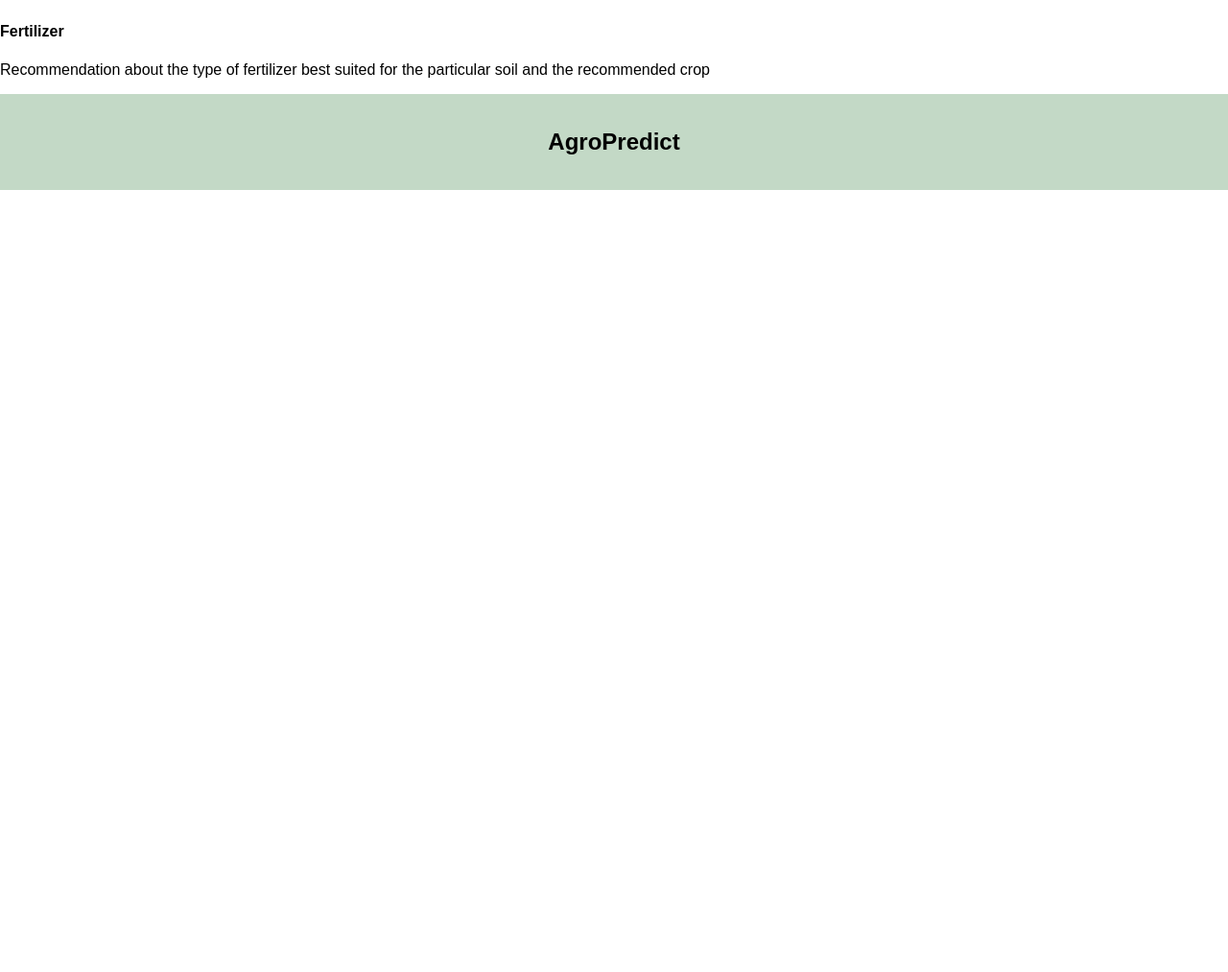
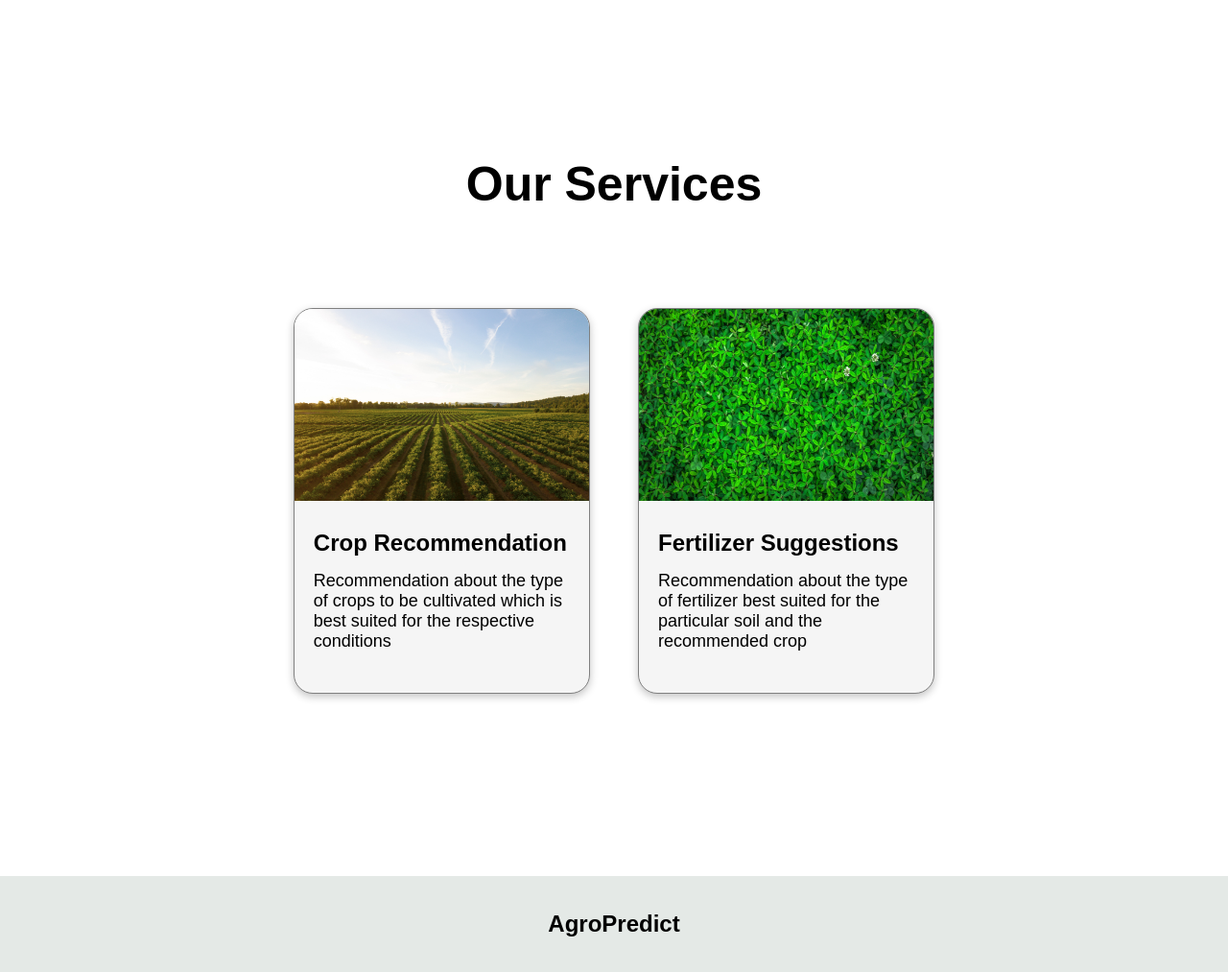
Before and after one commit to Nagpal45/AgroPredict, a Flask app: page / in a window 1280 px wide. Shown: the part 1407-2420 px from the top of the page at 96% size. Before the commit the page ends 1605 px from the top, so only its background shows below. Run offline with Flask 3, Linux system fonts and the light colour scheme; parts of the project's set-up code (start-up, migrations or seed data) failed here and were passed over; some web fonts are replaced.

Commit message:
home page css

```diff
--- a/app/static/css/style.css
+++ b/app/static/css/style.css
@@ -3,6 +3,10 @@ body {
     margin: 0;
     background: #fff;
 	font-family: 'Thasadith', sans-serif;
+	display: flex;
+	align-items: center;
+	justify-content: center;
+	flex-direction: column;
 }
 
 html {
@@ -36,7 +40,7 @@ li {
 	padding: 0;
 	position: static;
 	width: 100%;
-	height: 70px;
+	height: 80px;
 	display: flex;
 	align-items: center;
 	justify-content: center;
@@ -70,7 +74,7 @@ li {
 .footer{
 	width: 100%;
 	height: 100px;
-	background-color: #c3d9c6;
+	background-color: #e4e9e6;
 	display: flex;
 	align-items: center;
 	justify-content: center;
@@ -81,15 +85,162 @@ li {
 	font-weight: bold;
 }
 
-.banner-top {
+.banner {
     background: url(../images/farm_background.jpg) no-repeat center;
     background-size: cover;
+	width: 100%;
+	height: calc(100vh - 80px);
+	display: flex;
+	align-items: flex-start;
+	justify-content: center;
 }
+
+.bannerCont{
+	margin-top: 80px;
+	display: flex;
+	align-items: center;
+	justify-content: center;
+	flex-direction: column;
+	gap: 10px;
+}
+
+.bannerCont p{
+	margin: 0;padding: 0;
+}
+
+.bannerCont p:first-child{
+	font-size: 75px;
+	font-weight: bold;
+}
+
+.bannerCont p:nth-child(2){
+	font-size: 30px;
+}
+
+.aboutCont{
+	width: 80%;
+	height: 90vh;
+	display: flex;
+	align-items: center;
+	justify-content: flex-start;
+	flex-direction: column;
+}
+
+.aboutCont h3{
+	font-size: 50px;
+	margin-top: 80px;
+}
+
+.infoCont{
+	width: 100%;
+	display: flex;
+	align-items: center;
+	justify-content: center;
+	flex-direction: row;
+	margin-top: 50px;
+}
+
+.infoImgCont{
+	flex: 1;
+	display: flex;
+	align-items: center;
+	justify-content: center;
+	height: 100%;
+}
+
+.infoImgCont img{
+	width: 80%;
+	height: 100%;
+}
+
+.infoTextCont{
+	flex: 1;
+	display: flex;
+	align-items: center;
+	justify-content: center;
+	flex-direction: column;
+	gap: 20px;
+}
+
+.infoTextCont h4{
+	font-size: 30px;
+	margin: 0; padding: 0;
+}
+
+.infoTextCont p{
+	margin: 0; padding: 0;
+	font-size: 24px;
+}
+
+.servicesCont{
+	width: 80%;
+	display: flex;
+	height: 100vh;
+	align-items: center;
+	justify-content: flex-start;
+	flex-direction: column;
+}
+
+.servicesCont h3{
+	font-size: 50px;
+}
+
+.serviceList{
+	width: 100%;
+	display: flex;
+	align-items: center;
+	justify-content: center;
+	flex-direction: row;
+	gap: 50px;
+	margin-top: 50px;
+}
+
+.service{
+	width:30%;
+	height: 400px;
+	display: flex;
+	align-items: center;
+	justify-content: flex-start;
+	flex-direction: column;
+	overflow: hidden;
+	border-radius: 20px;
+	background-color: whitesmoke;
+	box-shadow: rgba(0, 0, 0, 0.24) 0px 3px 8px;
+	border: gray solid 0.5px;
+}
+
+.service img{
+	height: 50%;
+	width: 100%;
+}
+
+.serviceInfo{
+	width: 90%;
+	display: flex;
+	align-items: flex-start;
+	justify-content: center;
+	flex-direction: column;
+	padding-left: 20px;
+	padding-top: 30px;
+}
+
+.serviceInfo h4{
+	margin: 0;padding: 0;
+	font-size: 24px;
+}
+
+.serviceInfo p{
+	margin: 0;padding: 0;
+	font-size: 18px;
+	margin-top: 15px;
+}
+
 
 a.move-top {
     width: 34px;
     height: 34px;
     background: url(../images/move-top.png) no-repeat;
+	filter: invert(50%);
     display: inline-block;
     position: fixed;
     bottom: 4%;
--- a/app/templates/index.html
+++ b/app/templates/index.html
@@ -1,70 +1,54 @@
 {% extends 'layout.html' %}
 {% block body %}
-<section class="banner_w3lspvt" id="home">
-	<div class="csslider infinity" id="slider1">
-				<div class="banner-top">
-					<div class="overlay">
-						<div class="container">
-							<div class="w3layouts-banner-info text-center">
-								<h3 class="text-wh">AgroPredict</h3>
-								<h4 class="text-wh mx-auto my-4"><b>Get informed decisions about your farming strategy.</b></h4>
-								<br>
-							</div>
-						</div>
-					</div>
-				</div>
+	<div class="banner">
+		<div class="bannerCont">
+			<p>AgroPredict</p>
+			<p>Get informed decisions about your farming strategy.</p>
+		</div>
 	</div>
-</section>
 
-<section class="core-value py-5">
-	<div class="container py-md-4">
-		<h3 class="heading mb-sm-5 mb-4 text-center"> About Us</h3>
-		<div class="row core-grids">
-			<div class="col-lg-6 core-left">
-				<img src="{{ url_for('static', filename='images/core.jpg') }}" class="img-fluid" alt="" />
-			</div>
-			<div class="col-lg-6 core-right">
-				<h3 class="mt-4">Improving Agriculture, Improving Lives, Cultivating Crops To Make Farmers Increase
-					Profit.</h3>
-				<p class="mt-3">We use state-of-the-art machine learning and deep learning technologies to help you
+
+	<div class="aboutCont">
+		<h3> About Us</h3>
+		<div class="infoCont">
+			<div class="infoTextCont">
+				<h4>Improving Agriculture, Improving Lives, Cultivating Crops To Make Farmers Increase
+					Profit.</h4>
+				<p>We use state-of-the-art machine learning and deep learning technologies to help you
 					guide through
 					the entire farming process. Make informed decisions to understand the demographics of your area,
 					understand the
 					factors that affect your crop and keep them healthy for a super awesome successful yield.</p>
 			</div>
+			<div class="infoImgCont">
+				<img src="{{ url_for('static', filename='images/1.jpg') }}" alt="" />
+			</div>
 		</div>
 	</div>
-</section>
 
-<section class="blog py-5">
-	<div class="container py-md-5">
-		<h3 class="heading mb-sm-5 mb-4 text-center"> Our Services</h3>
-		<div class="row blog-grids">
-			<div class="col-lg-4 col-md-6 blog-left mb-lg-0 mb-sm-5 pb-lg-0 pb-5">
-				<img src="{{ url_for('static', filename='images/s3.jpg') }}" class="img-fluid" alt="" />
+	<div class="servicesCont">
+		<h3> Our Services</h3>
+		<div class="serviceList">
+			<div class="service">
+				<img src="{{ url_for('static', filename='images/farm_background.jpg') }}" alt="" />
 				<a href="{{ url_for('crop_recommend') }}">
-					<div class="blog-info">
-
-						<h4>Crop</h4>
-
-						<p class="mt-2"> Recommendation about the type of crops to be cultivated which is best suited
-							for the respective conditions</p>
+					<div class="serviceInfo">
+						<h4>Crop Recommendation</h4>
+						<p> Recommendation about the type of crops to be cultivated which is best suited for the respective conditions</p>
 					</div>
 				</a>
 			</div>
-			<div class="col-lg-4 col-md-6 blog-middle mb-lg-0 mb-sm-5 pb-lg-0 pb-md-5">
-				<img src="{{ url_for('static', filename='images/s2.jpg') }}" class="img-fluid" alt="" />
+			<div class="service">
+				<img src="{{ url_for('static', filename='images/2.jpg') }}" alt="" />
 				<a href="{{ url_for('fertilizer_recommendation') }}">
-					<div class="blog-info">
-						<h4>Fertilizer</h4>
-						<p class="mt-2">Recommendation about the type of fertilizer best suited for the particular soil
-							and the recommended crop</p>
+					<div class="serviceInfo">
+						<h4>Fertilizer Suggestions</h4>
+						<p>Recommendation about the type of fertilizer best suited for the particular soil and the recommended crop</p>
 					</div>
 				</a>
 			</div>
 		</div>
 	</div>
-</section>
 </html>
 
 {% endblock %}
--- a/app/templates/layout.html
+++ b/app/templates/layout.html
@@ -31,13 +31,10 @@
       type="text/JavaScript"
       src="{{ url_for('static', filename='scripts/cities.js') }}"
     ></script>
-
-    <!-- google fonts -->
     <link
       href="//fonts.googleapis.com/css?family=Thasadith:400,400i,700,700i&amp;subset=latin-ext,thai,vietnamese"
       rel="stylesheet"
     />
-    <!-- //google fonts -->
   </head>
 
   <body>
```
